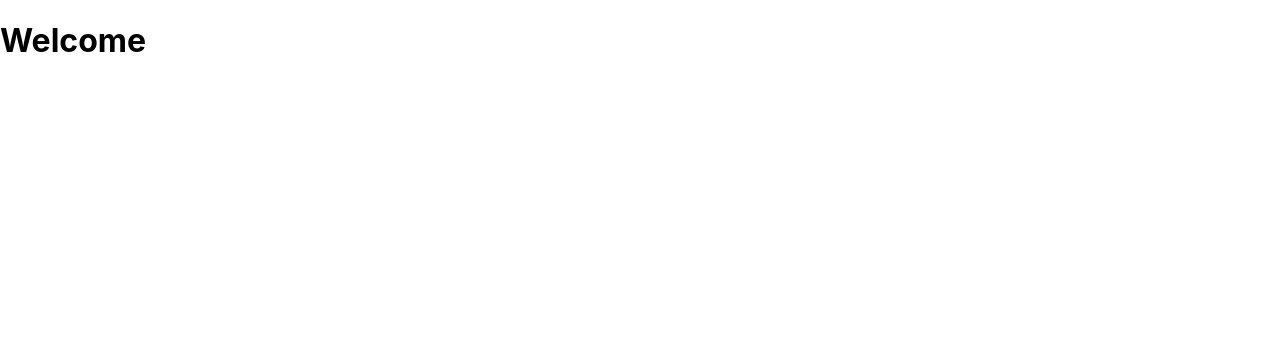
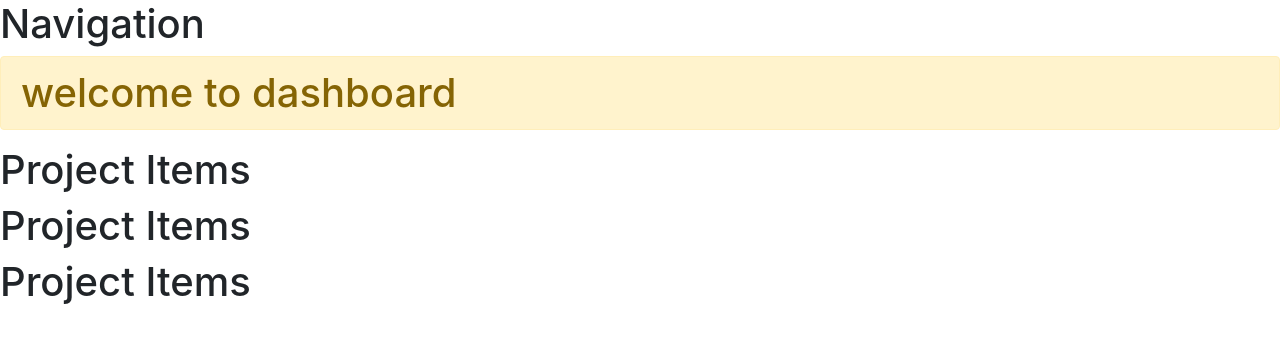
Before and after one commit to devflash/ppmProject-client, a React app: page / in a window 1280 px wide. Shown: the top 342 px of the page. Built offline with nearby package versions, Linux system fonts and the light colour scheme.

Commit message:
Added project header and bootstrap

```diff
--- a/package.json
+++ b/package.json
@@ -13,6 +13,7 @@
     "babel-plugin-named-asset-import": "^0.3.1",
     "babel-preset-react-app": "^7.0.1",
     "bfj": "6.1.1",
+    "bootstrap": "^4.3.1",
     "case-sensitive-paths-webpack-plugin": "2.2.0",
     "css-loader": "1.0.0",
     "dotenv": "6.0.0",
--- a/public/index.html
+++ b/public/index.html
@@ -23,7 +23,7 @@
       Learn how to configure a non-root public URL by running `npm run build`.
     -->
     <link href="https://fonts.googleapis.com/css?family=Open+Sans:400,700" rel="stylesheet">
-    <title>Burger Builder</title>
+    <title>Project Management Tool</title>
   </head>
   <body>
     <noscript>You need to enable JavaScript to run this app.</noscript>
--- a/src/App.js
+++ b/src/App.js
@@ -1,9 +1,13 @@
 import React, { Component } from 'react';
+import Dashboard from './Components/Dashboard';
+import Header from './Components/Layout/Header';
+import "bootstrap/dist/css/bootstrap.min.css";
 class App extends Component {
   render() {
     return (
       <div>
-        <h1>Welcome</h1>
+        <Header/>
+        <Dashboard/>
       </div>
     );
   }
--- /dev/null
+++ b/src/Components/Dashboard.js
@@ -0,0 +1,18 @@
+import React,{Component} from 'react';
+import ProjectItem from './Project/ProjectItems';
+
+class Dashboard extends Component{
+    render(){
+        return(
+            <div>
+                <h1 className="alert alert-warning">welcome to dashboard</h1>
+                <ProjectItem/>
+                <ProjectItem/>
+                <ProjectItem/>
+            </div>
+        )
+    }
+}
+
+
+export default Dashboard;
--- /dev/null
+++ b/src/Components/Layout/Header.js
@@ -0,0 +1,11 @@
+import React , {Component} from 'react'
+class Header extends Component{
+    render(){
+        return(
+            <h1>Navigation</h1>
+        )
+
+    }
+}
+
+export default Header;
--- /dev/null
+++ b/src/Components/Project/ProjectItems.js
@@ -0,0 +1,11 @@
+import React,{Component} from 'react';
+class ProjectItem extends Component
+{
+    render(){
+        return(
+            <h1>Project Items</h1>
+        )
+    }
+}
+
+export default ProjectItem;
```
Also changed, not shown: 1 other file (tests, documents, lock files or other folders).
